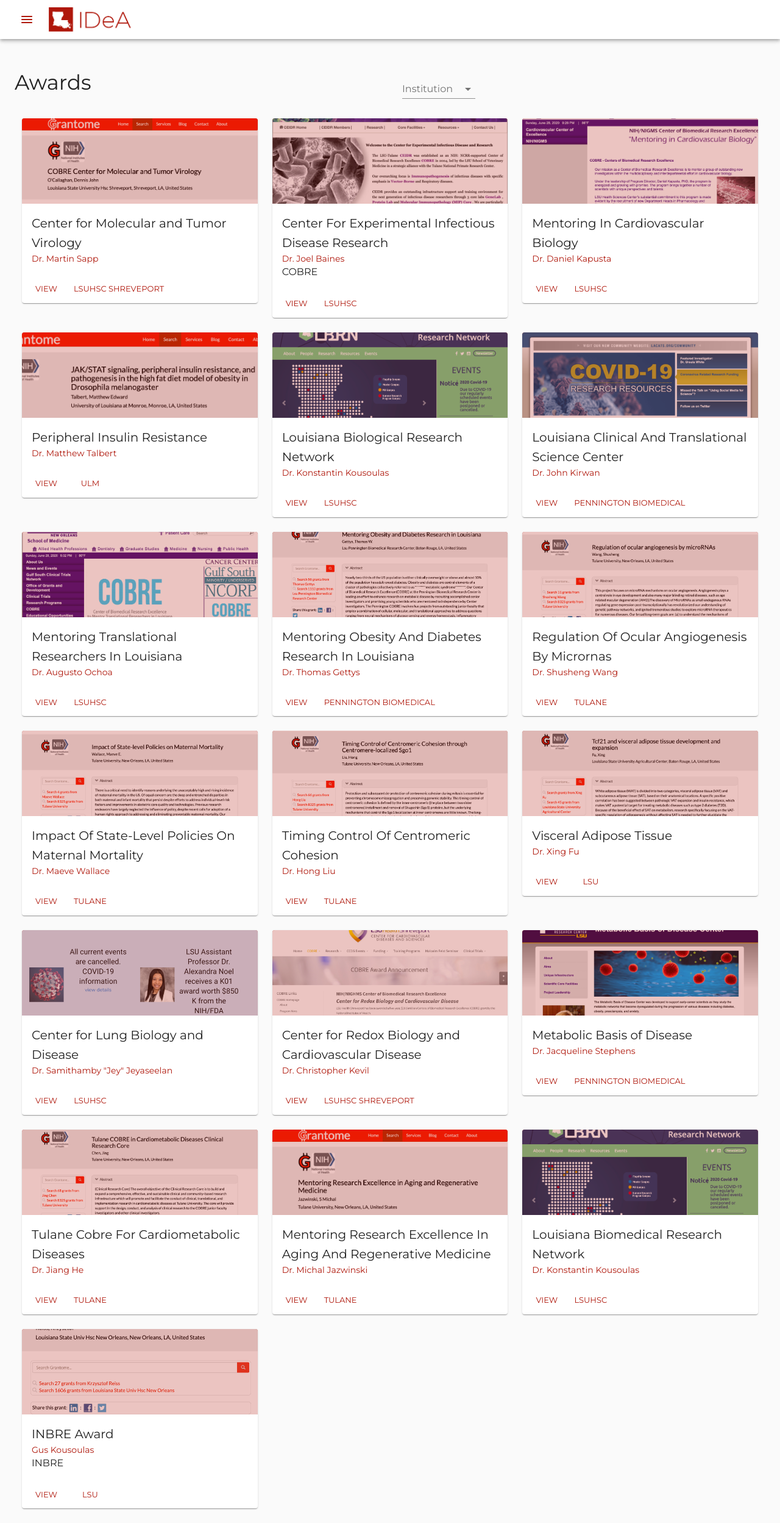
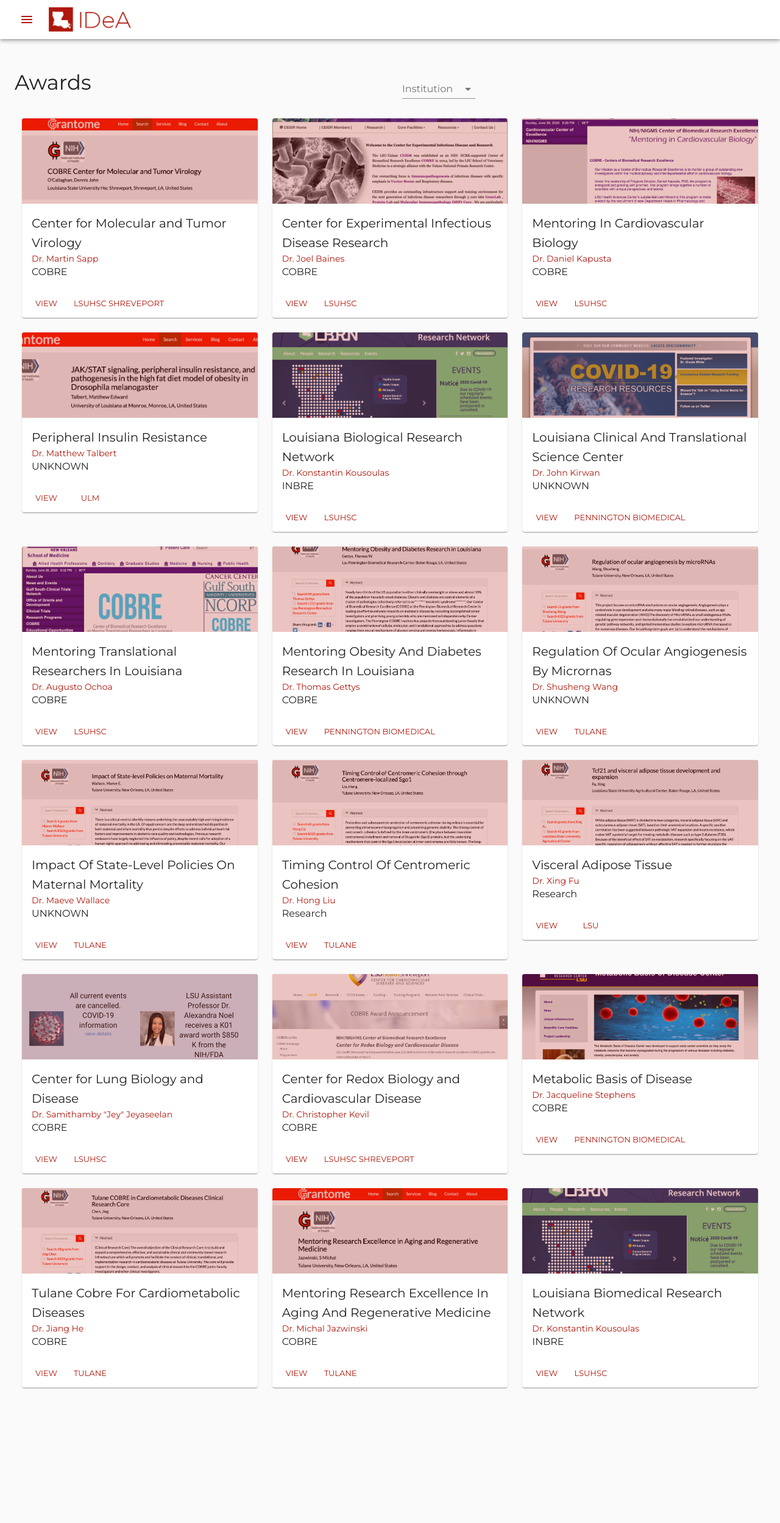
Before and after one commit to lbrn/la-idea, a React (Create React App) app: page /awards in a window 1280 px wide. Shown: the whole page at 61% size. After the commit the page ends 2299 px from the top, so only its background shows below. Built offline with nearby package versions, Linux system fonts and the light colour scheme; a web font is replaced by a local one.

Commit message:
resources page rewritten

```diff
--- a/src/assets/resources/index.ts
+++ b/src/assets/resources/index.ts
@@ -3,3 +3,4 @@
 export const laSenators = require('./laSenators.png');
 export const naipi = require('./naipi.png');
 export const nihGrants = require('./nihGrants.png');
+export const idea = require('./idea.png');
--- a/src/components/awards/CardData.ts
+++ b/src/components/awards/CardData.ts
@@ -19,12 +19,14 @@
 	regulationOcular,
 	timingControl,
 	visceralAdipose,
-} from '../../assets/awards/index'; // TODO:
-// take images for all award cards
-// create image titles for all award cards
+} from '../../assets/awards/index';
+
+// TODO:
+// Award type for research projects?
 export const cardData: card[] = [
 	{
 		// ids are the project ids from NIH
+		awardType: "COBRE",
 		id: '5P30GM110703-05',
 		img: cmtv,
 		imgTitle: 'CMTV',
@@ -41,16 +43,11 @@
 		fundingAmount: 963192,
 	},
 	{
+		id: "5P30GM110760-05",
 		title: 'Center for Experimental Infectious Disease Research',
-		imgTitle: 'homepage',
-		investigator: "Unknown",
-		investigatorLink: "",
-		institution: "LSU",
 		awardType: "COBRE",
-		institutionLink: "https://www.lsu.edu/",
 		img: ceidr,
 		imgTitle: 'CEIDR',
-		title: 'Center For Experimental Infectious Disease Research',
 		investigator: 'Dr. Joel Baines',
 		investigatorLink:
 			'https://www.lsuhs.edu/departments/school-of-graduate-studies/microbiology-and-immunology/research/sapp-lab',
@@ -67,6 +64,7 @@
 		img: cardioVascular,
 		imgTitle: 'Mentoring in Cardiovascular Biology',
 		title: 'Mentoring In Cardiovascular Biology',
+		awardType: "COBRE",
 		investigator: 'Dr. Daniel Kapusta',
 		investigatorLink:
 			'https://www.medschool.lsuhsc.edu/neuroscience/faculty_detail.aspx?name=kapusta_daniel',
@@ -81,6 +79,7 @@
 	{
 		id: '1R15DK118515-01',
 		img: insulinResistance,
+		awardType: "UNKNOWN",
 		imgTitle: 'Peripheral Insulin Resistance',
 		title: 'Peripheral Insulin Resistance',
 		investigator: 'Dr. Matthew Talbert',
@@ -96,6 +95,7 @@
 	},
 	{
 		id: '5P20GM103424-18',
+		awardType: "INBRE",
 		img: lbrn,
 		imgTitle: 'LBRN',
 		title: 'Louisiana Biological Research Network',
@@ -112,6 +112,7 @@
 	},
 	{
 		id: '5U54GM104940-04',
+		awardType: "UNKNOWN",
 		img: laCats,
 		imgTitle: 'LACATS',
 		title: 'Louisiana Clinical And Translational Science Center',
@@ -128,6 +129,7 @@
 	},
 	{
 		id: '5P30GM114732-05',
+		awardType: "COBRE",
 		img: mTranslational,
 		imgTitle: 'Mentoring Translational Researchers In Louisiana',
 		title: 'Mentoring Translational Researchers In Louisiana',
@@ -145,6 +147,7 @@
 	{
 		id: '5P30GM118430-04',
 		img: mObesity,
+		awardType: "COBRE",
 		imgTitle: 'Mentoring Obesity And Diabetes Research In Louisiana',
 		title: 'Mentoring Obesity And Diabetes Research In Louisiana',
 		investigator: 'Dr. Thomas Gettys',
@@ -160,6 +163,7 @@
 	},
 	{
 		id: '2R01EY021862-07A1',
+		awardType: "UNKNOWN",
 		img: regulationOcular,
 		imgTitle: 'Regulation Of Ocular Angiogenesis By Micrornas',
 		title: 'Regulation Of Ocular Angiogenesis By Micrornas',
@@ -176,6 +180,7 @@
 	},
 	{
 		id: '5R01HD096070-02',
+		awardType: "UNKNOWN",
 		img: maternalMortality,
 		imgTitle: 'Impact Of State-Level Policies On Maternal Mortality',
 		title: 'Impact Of State-Level Policies On Maternal Mortality',
@@ -192,6 +197,7 @@
 	},
 	{
 		id: '5R01GM124018-02',
+		awardType: "Research",
 		img: timingControl,
 		imgTitle: 'Timing Control Of Centromeric Cohesion',
 		title: 'Timing Control Of Centromeric Cohesion',
@@ -209,6 +215,7 @@
 	{
 		id: '1R15DK122383-01',
 		img: visceralAdipose,
+		awardType: "Research",
 		imgTitle: 'Visceral Adipose Tissue',
 		title: 'Visceral Adipose Tissue',
 		investigator: 'Dr. Xing Fu',
@@ -225,6 +232,7 @@
 	{
 		id: '5P20GM130555-02',
 		img: clbd,
+		awardType: "COBRE",
 		imgTitle: 'CLBD',
 		title: 'Center for Lung Biology and Disease',
 		investigator: 'Dr. Samithamby "Jey" Jeyaseelan',
@@ -241,6 +249,7 @@
 	{
 		id: '5P20GM121307-03',
 		img: centerRedox,
+		awardType: "COBRE",
 		imgTitle: 'Center for Redox Biology',
 		title: 'Center for Redox Biology and Cardiovascular Disease',
 		investigator: 'Dr. Christopher Kevil',
@@ -256,6 +265,7 @@
 	{
 		id: '1P20GM135002-01',
 		img: metabolicBasis,
+		awardType: "COBRE",
 		imgTitle: 'Metabolic Basis of Disease',
 		title: 'Metabolic Basis of Disease',
 		investigator: 'Dr. Jacqueline Stephens',
@@ -271,6 +281,7 @@
 	},
 	{
 		id: '5P20GM109036-05',
+		awardType: "COBRE",
 		img: cardioMetabolic,
 		imgTitle: 'Tulane Cobre For Cardiometabolic Diseases',
 		title: 'Tulane Cobre For Cardiometabolic Diseases',
@@ -287,6 +298,7 @@
 	{
 		id: '5P20GM103629-09',
 		img: aging,
+		awardType: "COBRE",
 		imgTitle: 'Mentoring Research Excellence In Aging And Regenerative Medicine',
 		title: 'Mentoring Research Excellence In Aging And Regenerative Medicine',
 		investigator: 'Dr. Michal Jazwinski',
@@ -303,6 +315,7 @@
 	{
 		id: '3P20GM103424-18S1',
 		img: lbrn,
+		awardType: "INBRE",
 		imgTitle: 'LBRN',
 		title: 'Louisiana Biomedical Research Network',
 		investigator: 'Dr. Konstantin Kousoulas',
@@ -316,16 +329,4 @@
 		district: 'LA-06',
 		fundingAmount: 152100,
 	},
-	{
-		title: 'INBRE Award',
-		imgTitle: 'Louisiana Biological Research Network',
-		investigator: "Gus Kousoulas",
-		investigatorLink: "https://cehs.unl.edu/npod/gus-kousoulas/",
-		institution: "LSU",
-		awardType: "INBRE",
-		institutionLink: "https://lsu.edu",
-		img: ctvo,
-		grantLink: 'https://lbrn.lsu.edu',
-		id: 'lbrn-card-data',
-	},
 ];
--- a/src/components/awards/CardWrapper.tsx
+++ b/src/components/awards/CardWrapper.tsx
@@ -37,6 +37,7 @@
 type cardWrapper = Pick<
 	card,
 	| 'title'
+	| 'awardType'
 	| 'imgTitle'
 	| 'img'
 	| 'grantLink'
@@ -49,7 +50,6 @@
 const CardWrapper = ({
 	awardType,
 	grantLink,
-	id,
 	img,
 	imgTitle,
 	institution,
@@ -57,7 +57,7 @@
 	investigator,
 	investigatorLink,
 	title,
-}: card) => {
+}: cardWrapper) => {
 	const classes = useStyles();
 	return (
 		<Card className={classes.card}>
--- a/src/components/resources/resourceData.ts
+++ b/src/components/resources/resourceData.ts
@@ -4,6 +4,7 @@
 	laSenators,
 	naipi,
 	nihGrants,
+	idea
 } from '../../assets/resources/index';
 
 export interface resourceCard {
@@ -23,9 +24,11 @@
 	{
 		img: laRegents,
 		title: 'NIGMS Grants and Funding',
+		imgTitle: 'NIGMS Grants and Funding',
 		link: 'https://www.nigms.nih.gov/grants/Pages/Funding.aspx?tab=All',
 	},
 	{
+		img: laRegents,
 		title: 'LA Board of Regents',
 		imgTitle: 'LA Board of Regents',
 		link: 'https://regents.la.gov/',
@@ -50,6 +53,8 @@
 		link: 'http://www.naipi.org/',
 	},
 	{
+		img: idea,
+		imgTitle: "IDEA",
 		title: 'IDeA',
 		link: 'https://www.nigms.nih.gov/research/drcb/IDeA/Pages/INBRE.aspx',
 	},
```
Also changed, not shown: src/assets/resources/idea.png (added).
